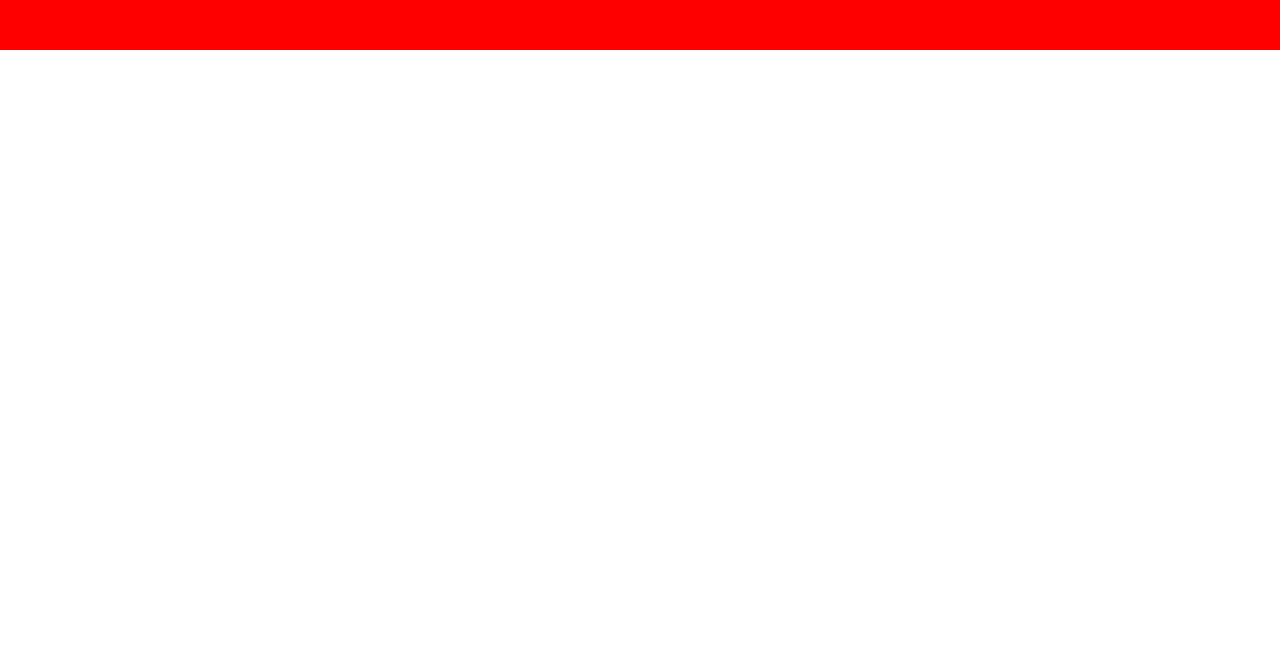
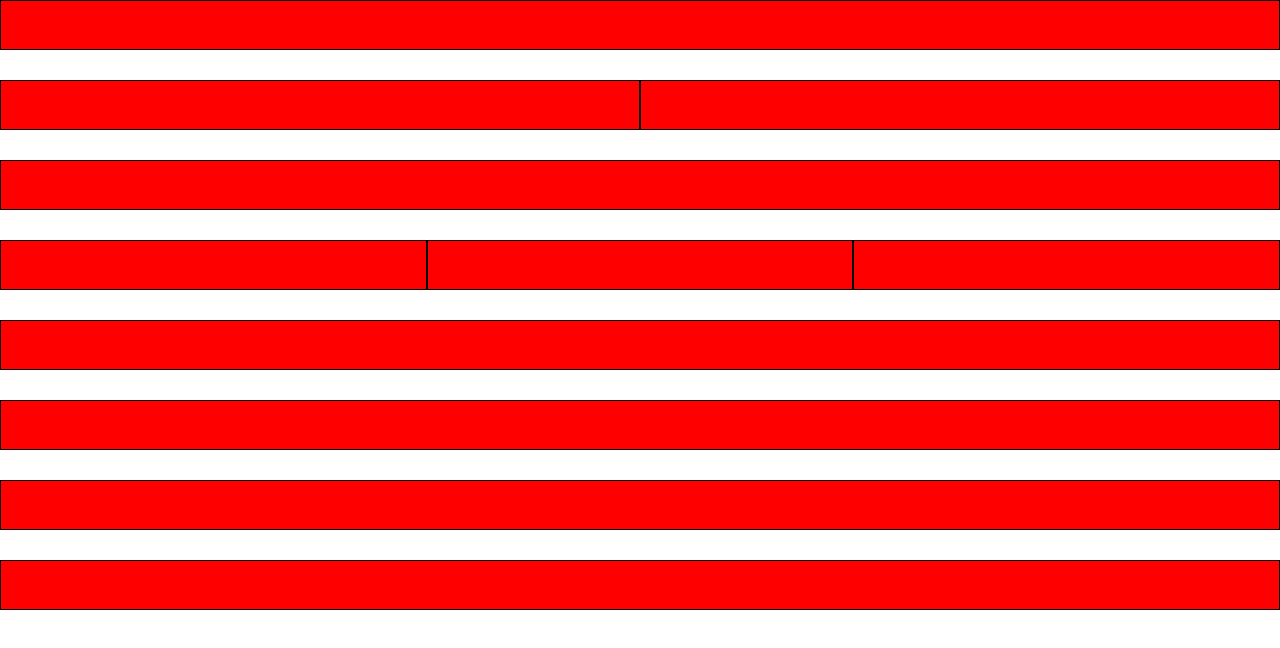
Before and after one commit to Mirko01-rgb/-html-css-resp-wannabe-12bool, a plain HTML site: page index.html in a window 1280 px wide. Drawn offline with Linux system fonts and the light colour scheme.

Commit message:
Struttura Generale

```diff
--- a/css/style.css
+++ b/css/style.css
@@ -1,4 +1,6 @@
 [class*="col-"]{
+  margin-bottom: 30px;
+  border: 1px solid black;
   background-color: red;
   min-height: 50px;
   position: relative;
--- a/index.html
+++ b/index.html
@@ -18,5 +18,78 @@
 
     </header>
 
+    <main>
+      <!-- Section 1 -->
+      <div class="row">
+        <!-- Section "A casa tua"  -->
+        <div class="col-6">
+
+
+        </div>
+
+       <!-- Section "Online"  -->
+        <div class="col-6">
+
+        </div>
+      </div>
+
+      <!-- Section 2 -->
+      <div class="row">
+        <!-- Title 2 -->
+        <div class="col-12">
+
+        </div>
+
+      </div>
+
+      <div class="row">
+        <!-- Section "Cerca"  -->
+        <div class="col-4">
+
+
+        </div>
+
+       <!-- Section "Contatta"  -->
+        <div class="col-4">
+
+        </div>
+
+        <!-- Section "Inizia  a suonare"  -->
+         <div class="col-4">
+
+         </div>
+      </div>
+
+      <!-- Section 3 -->
+      <div class="row">
+        <div class="col-12">
+
+
+        </div>
+      </div>
+
+      <div class="row">
+        <!-- Section "La più grande scuola d'italia"  -->
+        <div class="col-12">
+
+
+        </div>
+
+       <!-- Section "Soddisfazione Garantita"  -->
+        <div class="col-12">
+
+        </div>
+
+        <!-- Section "Flessibile e Conveniente"  -->
+         <div class="col-12">
+
+         </div>
+      </div>
+
+
+
+
+    </main>
+
   </body>
 </html>
```
